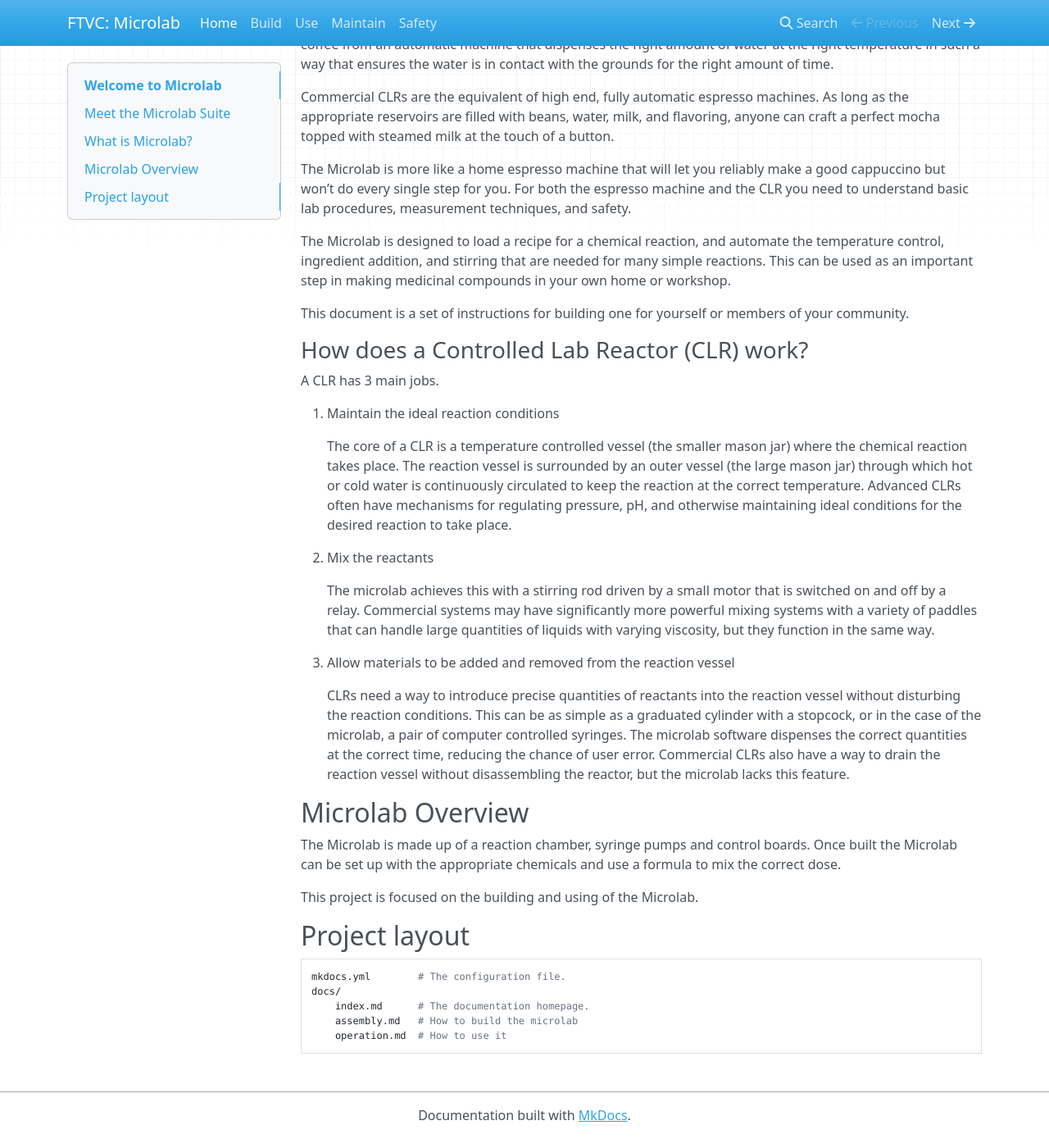
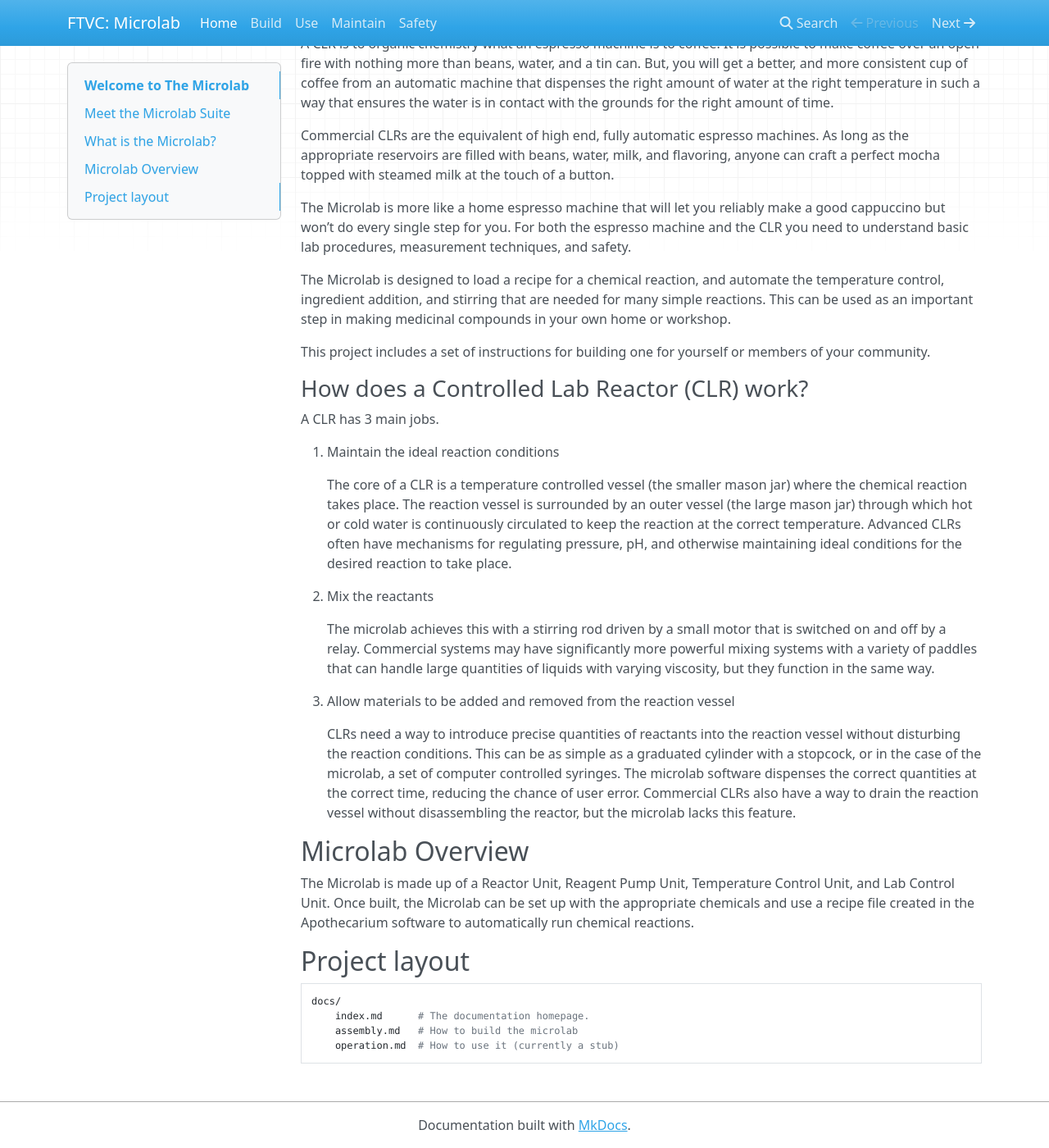
Before and after one commit to FourThievesVinegar/solderless-microlab, an MkDocs documentation site: the page built from docs/index.md, in a window 1280 px wide and 1400 px high, scrolled down 1049 px. Shown: the whole window at 82% size. Built offline with MkDocs 1.6.1, drawn with Linux system fonts in a browser that asks for light colours; nearby versions of some CDN libraries; some of the changed text lies outside the part shown.

Commit message:
Yet more documentation updates

```diff
--- a/docs/index.md
+++ b/docs/index.md
@@ -1,48 +1,15 @@
-# Welcome to Microlab
+# Welcome to The Microlab
 &nbsp;
 
+## Meet the Microlab Suite
+|||
+|-----|-----|
+|![Microlab](media/microlab_logo.png)|**The Microlab** a DIY automated lab that you download, 3D print, and assemble with commonly available hardware. The MicroLab works together with a suite of apps to guide and automate a variety of lifesaving drugs from your home.|
+| ![Vinni](media/vinni_logo.png) | **Vinni** - walks you through to your new medical laboratory. If this is the first time you’re using the MicroLab, we recommend having a chat with Vinni before using the Apocatherium and Chemhacktica. |
+| ![Apothecarium](media/apoth_logo.png) | **Apothecarium** - A book of recipes to make your own drugs. It provides step-by-step walk-throughs for you to use the MicroLab for drug synthesis. |
+| ![Chemhacktica](media/chem_logo.png) | **Chemhacktica** - Developer code that integrates with the suite of tools. Chemhacktica uses machine learning to automagically discover reaction pathways to target compounds. |
 
-
-
-
-## Meet the Microlab Suite
-
-![Microlab](media/microlab_logo.png){ align=left style="height:10%;width:10%"}
-&nbsp;
-
-**The Microlab** - a DIY automated lab that you download, 3D print and assemble with commonly available hardware. The MicroLab works together with a suite of apps to guide and automate a variety of lifesaving drugs from your home.</p>
-&nbsp;
-
-
-![Vinni](media/vinni_logo.png){ align=left style="height:10%;width:10%"}
-&nbsp;
-
-**Vinni** - walks you through to your new medical laboratory. If this is the first time you’re using the MicroLab, we recommend having a chat with Vinni before using the Apocatherium and Chemhacktica.</p>
- &nbsp;
-
-![Apothecarium](media/apoth_logo.png){ align=left style="height:10%;width:10%"}
-&nbsp;
-
-
-**Apothecarium** - A book of recipes to make your own drugs. It provides step-by-step walk-throughs for you to use the MicroLab for drug synthesis.</p>
- &nbsp;
-
-&nbsp;![Chemhacktica](media/chem_logo.png){ align=left style="height:10%;width:10%"}
-&nbsp;
-
-**Chemhacktica** - Developer code that integrates with the suite of tools. Chemhacktica uses machine learning to automagically discover reaction pathways to target compounds.
- &nbsp;</p>
-
-
- &nbsp;
-&nbsp;
-
-![Microlab](media/microlab_logo.png){ align=left style="height:10%;width:10%"}
-&nbsp;
-
-## What is Microlab?
-</p>
-&nbsp;
+## What is the Microlab?
 
 The Microlab is a do-it-yourself Controlled Lab Reactor. (CLR)  You don’t need a CLR to make chemical reactions happen, but it makes the process of synthesizing compounds from precursors much easier and more reliable.
 
@@ -54,8 +21,7 @@
 
 The Microlab is designed to load a recipe for a chemical reaction, and automate the temperature control, ingredient addition, and stirring that are needed for many simple reactions.  This can be used as an important step in making medicinal compounds in your own home or workshop.
 
-This document is a set of instructions for building one for yourself or members of your community.
-
+This project includes a set of instructions for building one for yourself or members of your community.
 
 
 ### How does a Controlled Lab Reactor (CLR) work?
@@ -72,18 +38,14 @@
 
 1. Allow materials to be added and removed from the reaction vessel
 
-    CLRs need a way to introduce precise quantities of reactants into the reaction vessel without disturbing the reaction conditions. This can be as simple as a graduated cylinder with a stopcock, or in the case of the microlab, a pair of computer controlled syringes. The microlab software dispenses the correct quantities at the correct time, reducing the chance of user error. Commercial CLRs also have a way to drain the reaction vessel without disassembling the reactor, but the microlab lacks this feature.
+    CLRs need a way to introduce precise quantities of reactants into the reaction vessel without disturbing the reaction conditions. This can be as simple as a graduated cylinder with a stopcock, or in the case of the microlab, a set of computer controlled syringes. The microlab software dispenses the correct quantities at the correct time, reducing the chance of user error. Commercial CLRs also have a way to drain the reaction vessel without disassembling the reactor, but the microlab lacks this feature.
 
 ## Microlab Overview
-The Microlab is made up of a reaction chamber, syringe pumps and control boards. Once built the Microlab can be set up with the appropriate chemicals and use a formula to mix the correct dose.
-
-This project is focused on the building and using of the Microlab.
-
+The Microlab is made up of a Reactor Unit, Reagent Pump Unit, Temperature Control Unit, and Lab Control Unit. Once built, the Microlab can be set up with the appropriate chemicals and use a recipe file created in the Apothecarium software to automatically run chemical reactions.
 
 ## Project layout
 
-    mkdocs.yml        # The configuration file.
     docs/
         index.md      # The documentation homepage.
         assembly.md   # How to build the microlab
-        operation.md  # How to use it
+        operation.md  # How to use it (currently a stub)
```
Also changed, not shown: README.md (+2 -0 lines), docs/operation.md (+8 -3 lines).
